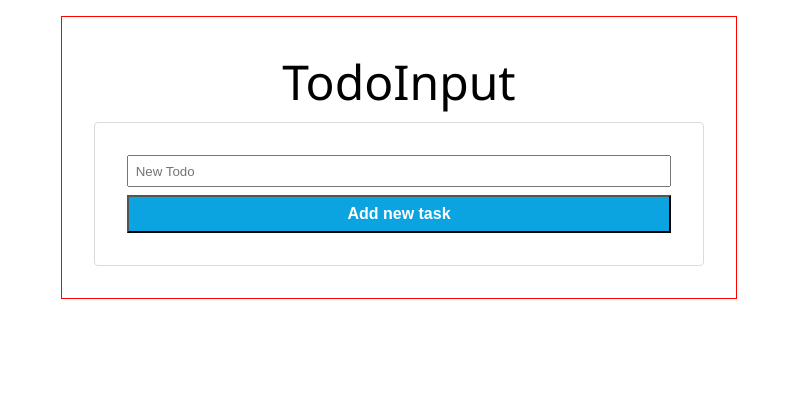
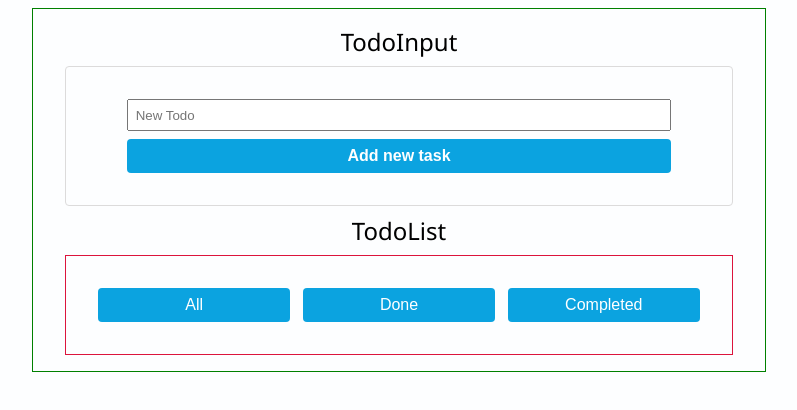
Before and after one commit to ankitbareth-dev/todo-app, a React (Vite) app: page / in a window 1280 px wide. Shown: the top 410 px of the page, without its empty margins (241-1038 px from the left). Built offline with nearby package versions, Linux system fonts and the light colour scheme.

Commit message:
styled todo-list component

```diff
--- a/src/App.jsx
+++ b/src/App.jsx
@@ -3,8 +3,14 @@ import TodoInput from "./components/TodoInput";
 function App() {
   return (
     <div className="app-container">
-      <h2 className="input-title">TodoInput</h2>
+      <h2 className="title">TodoInput</h2>
       <TodoInput />
+      <h2 className="title">TodoList</h2>
+      <div className="filter-container">
+        <button className="filter-btn">All</button>
+        <button className="filter-btn">Done</button>
+        <button className="filter-btn">Completed</button>
+      </div>
     </div>
   );
 }
--- a/src/components/TodoInput.css
+++ b/src/components/TodoInput.css
@@ -5,6 +5,7 @@
   border: 1px solid rgb(220, 219, 219);
   padding: 2rem;
   border-radius: 4px;
+  align-items: center;
 }
 .todo-input {
   padding: 0.5em;
@@ -14,7 +15,8 @@
 .add-todo-btn {
   padding: 0.5em;
   width: 34rem;
-  border-radius: 24px solid;
+  border-style: none;
+  border-radius: 4px;
   background-color: rgb(11, 163, 224);
   color: white;
   font-size: 1em;
--- /dev/null
+++ b/src/components/TodoList.jsx
@@ -0,0 +1,3 @@
+export default function TodoList() {
+  return <p>TodoList</p>;
+}
--- a/src/index.css
+++ b/src/index.css
@@ -8,18 +8,37 @@ body {
   min-height: 100vh;
   display: flex;
   justify-content: center;
-  margin-top: 1rem;
+  margin-top: 0.5rem;
+  background-color: rgb(253, 254, 255);
 }
 
 .app-container {
+  padding: 1rem 2rem;
+  display: flex;
+  flex-direction: column;
+  gap: 0.5rem;
+  border: 1px solid green;
+}
+.title {
+  text-align: center;
+  font-weight: lighter;
+  font-size: 1.5em;
+}
+.filter-container {
   padding: 2rem;
   display: flex;
-  flex-direction: column;
-  border: 1px solid red;
+  justify-content: center;
+  gap: 0.8rem;
+  border: 1px solid crimson;
 }
-.input-title {
-  text-align: center;
+.filter-btn {
+  padding-top: 0.5rem;
+  padding-bottom: 0.5rem;
+  width: 12rem;
+  background-color: rgb(11, 163, 224);
+  color: white;
+  font-size: 1em;
   font-weight: lighter;
-  font-size: 3em;
-  margin-bottom: 0.5rem;
+  border: none;
+  border-radius: 4px;
 }
```
